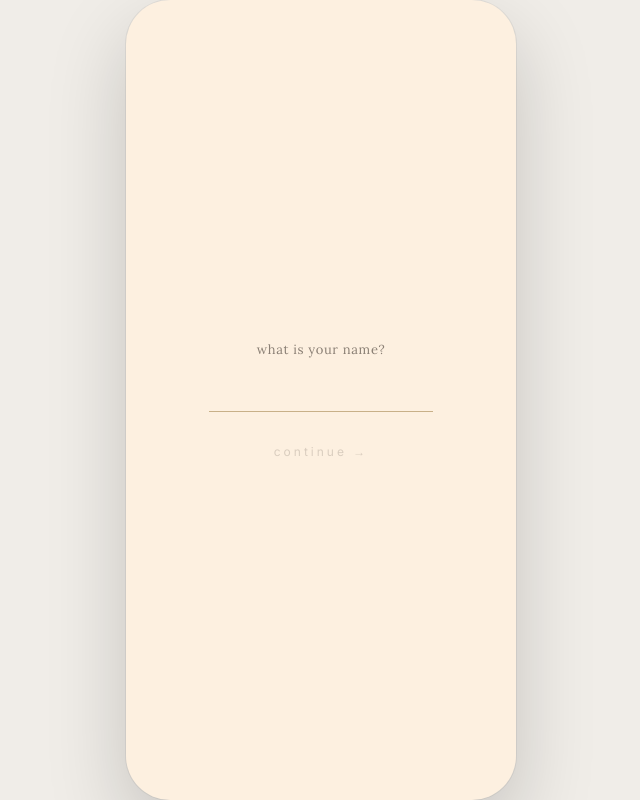
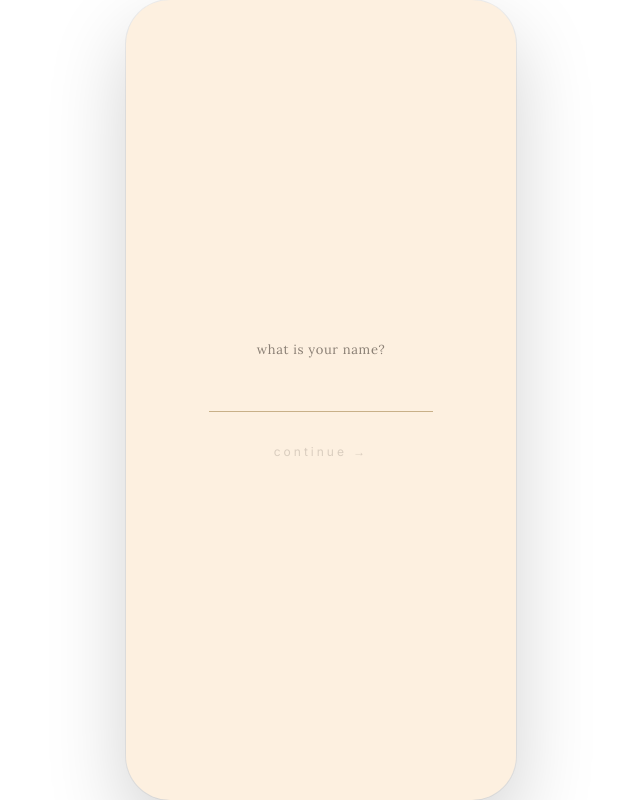
Before and after one commit to Marcomercader/monk, a Next.js app: page /onboarding in a window 1280 px wide. Shown: the whole page, without its empty margins (319-959 px from the left). Built offline with nearby package versions, Linux system fonts and the light colour scheme.

Commit message:
fix status bar background to white

```diff
--- a/src/app/onboarding/page.tsx
+++ b/src/app/onboarding/page.tsx
@@ -75,7 +75,7 @@
   const inputStyle = { borderColor: "#c8b088", color: "#2d2926", caretColor: "#2d2926" };
 
   return (
-    <div className="min-h-screen w-full flex items-center justify-center" style={{ backgroundColor: "#f0ede8" }}>
+    <div className="min-h-screen w-full flex items-center justify-center" style={{ backgroundColor: "#ffffff" }}>
       <div
         className="flex items-center justify-center overflow-hidden"
         style={{
--- a/src/app/page.tsx
+++ b/src/app/page.tsx
@@ -66,7 +66,7 @@
   const src = AVATAR_IMAGES[avatarState];
 
   return (
-    <div className="min-h-screen w-full flex items-center justify-center" style={{ backgroundColor: "#f0ede8" }}>
+    <div className="min-h-screen w-full flex items-center justify-center" style={{ backgroundColor: "#ffffff" }}>
       {/* Phone frame */}
       <div
         className="relative overflow-hidden select-none"
```
